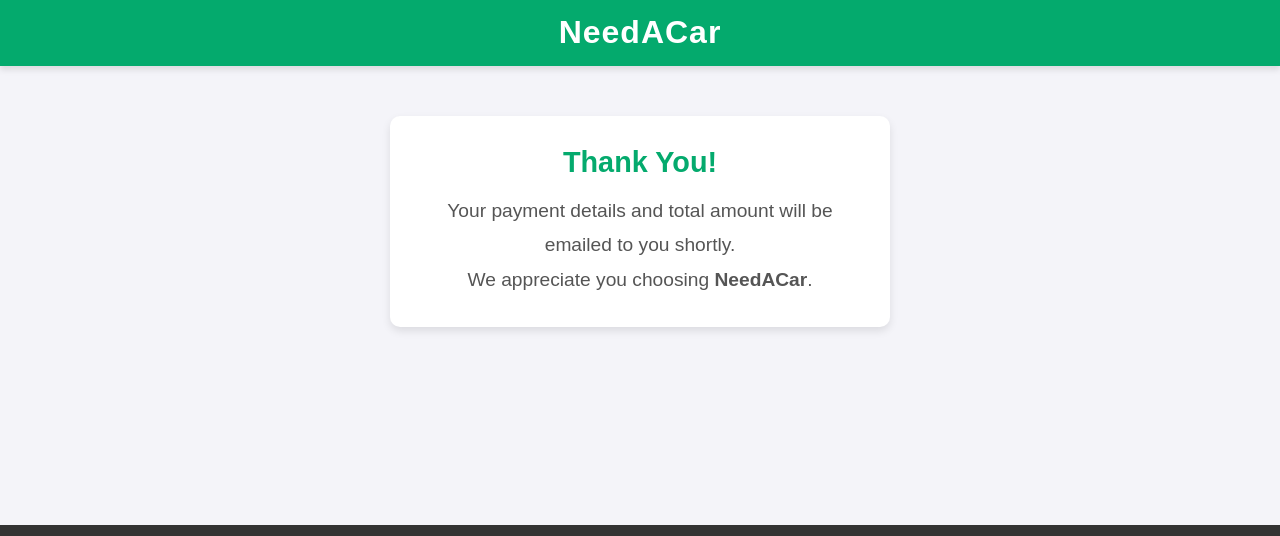
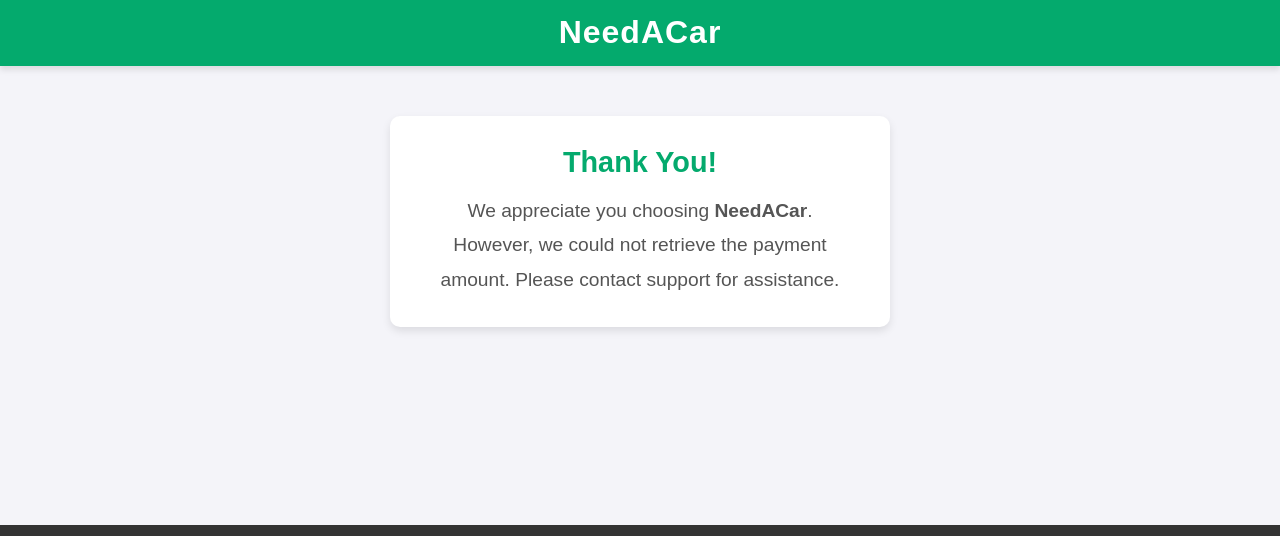
Before and after one commit to Lusaka2003/CSE370Project, a PHP site: page /payment.php in a window 1280 px wide. Shown: the part 237-773 px from the top of the page. Run offline with PHP 8.4, Linux system fonts and the light colour scheme.

Commit message:
Update payment.php

```diff
--- a/payment.php
+++ b/payment.php
@@ -10,7 +10,7 @@
     <!-- Header Section -->
     <header>
         <a href="index.php" style="text-decoration: none;">
-        <h1 class="title" style="color: white;">NeedACar</h1>
+            <h1 class="title" style="color: white;">NeedACar</h1>
         </a>
         <nav class="nav-bar">
     </header>
@@ -18,9 +18,20 @@
     <!-- Main Content -->
     <main class="payment-container">
         <div class="thank-you-box">
-            <h2>Thank You!</h2>
-            <p>Your payment details and total amount will be emailed to you shortly.</p>
-            <p>We appreciate you choosing <strong>NeedACar</strong>.</p>
+            <?php
+            // Fetch total amount from the query string
+            if (isset($_GET['totalAmount'])) {
+                $totalAmount = htmlspecialchars($_GET['totalAmount']); // Sanitize the input for safety
+                echo "<h2>Car Booked!</h2>";
+                echo "<h1><strong>Please Pay:</strong> $" . $totalAmount . " at the time of pick-up</h1>";
+                echo"<p>  ---  </p>";
+                echo "<p>We appreciate you choosing <strong>NeedACar</strong>.</p>";
+            } else {
+                echo "<h2>Thank You!</h2>";
+                echo "<p>We appreciate you choosing <strong>NeedACar</strong>.</p>";
+                echo "<p>However, we could not retrieve the payment amount. Please contact support for assistance.</p>";
+            }
+            ?>
         </div>
     </main>
 
```
